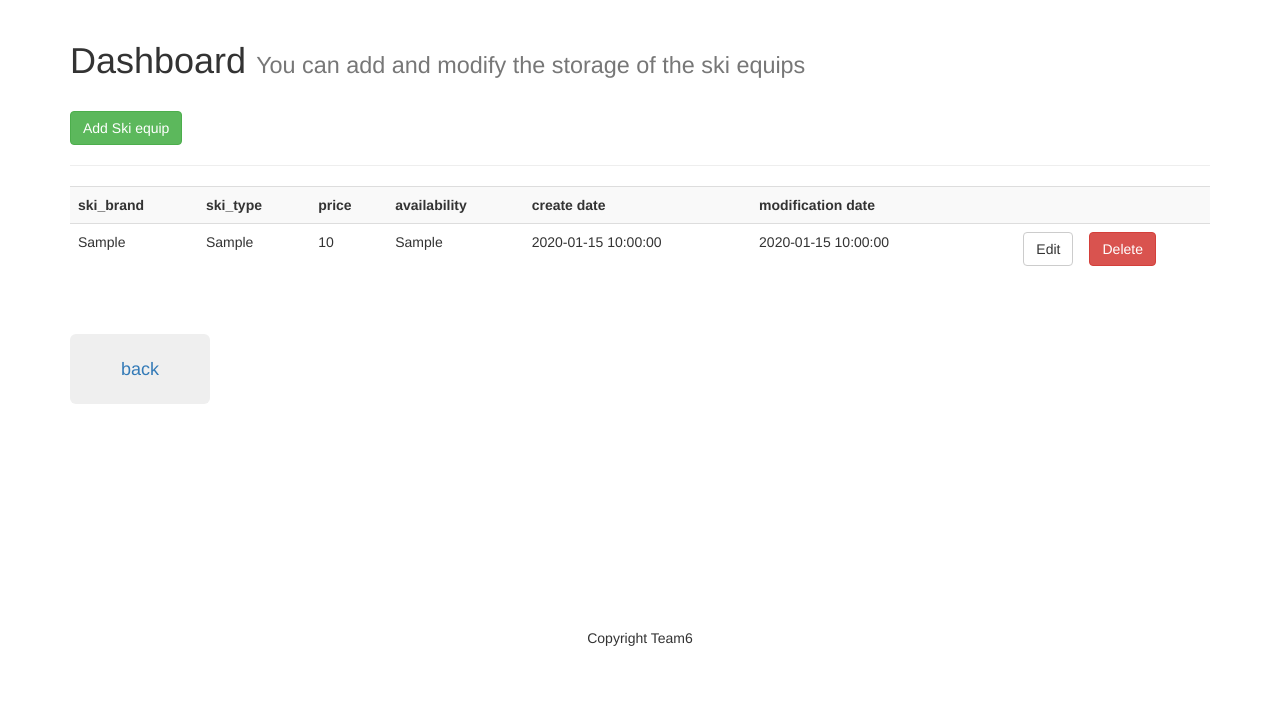
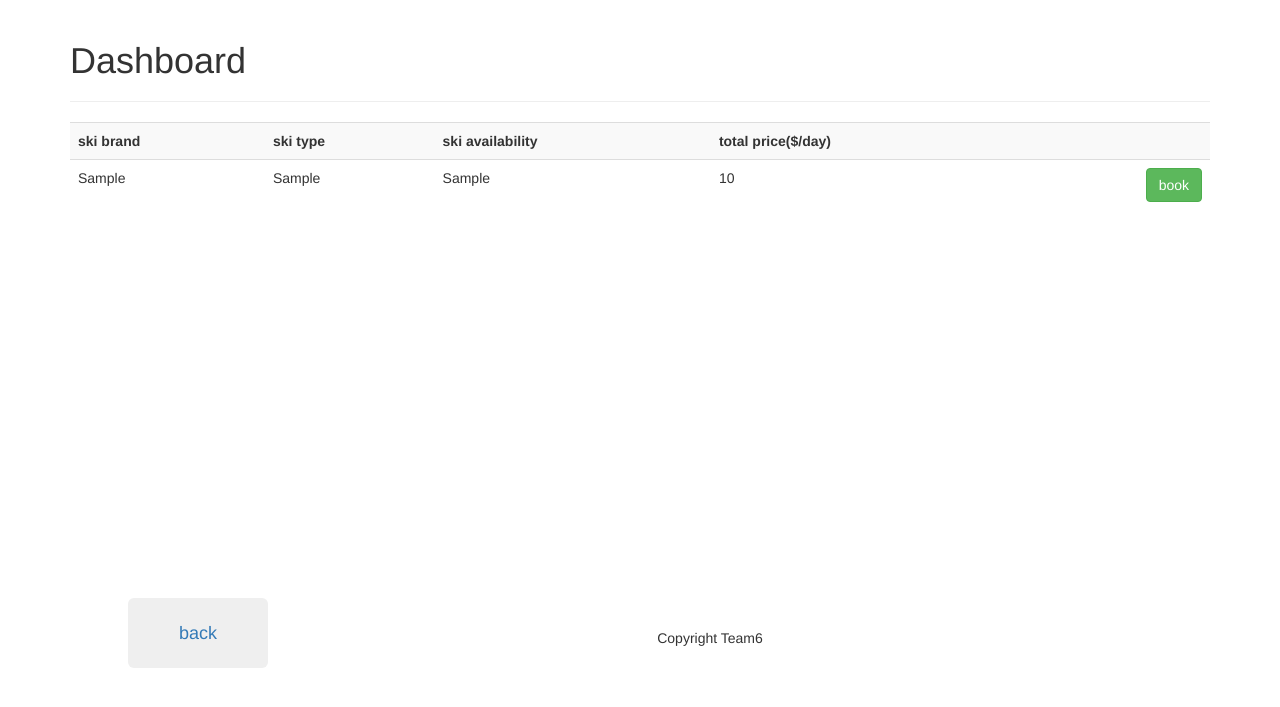
Before and after one commit to ITworkonline/ski_rental_heroku, a Flask app: page /dashboard in a window 1280 px wide. Shown: the part 52-759 px from the top of the page. Run offline with Flask 2, Linux system fonts and the light colour scheme; a user stored in the database is signed in; tables that the repository leaves empty hold one stand-in row (values such as "Sample post"); some libraries are stand-ins or nearby versions.

Commit message:
Update dashboard.html

```diff
--- a/app/templates/dashboard.html
+++ b/app/templates/dashboard.html
@@ -1,45 +1,42 @@
-{% extends "base.html" %}
+{% extends 'base.html'%}
 
 {% block app_content %}
-<h1>Dashboard <small>You can add and modify the storage of the ski equips</small></h1>
-<br>
-<a class ="btn btn-success" href = '/add_ski'>Add Ski equip</a>
+{% if skis != None %}
+    <h1>Dashboard </h1>
 <hr>
 <table class="table table-striped">
     <tr>
-      <th>ski_brand</th>
-      <th>ski_type</th>
-        <th>price</th>
-        <th>availability</th>
-      <th>create date</th>
-      <th>modification date</th>
-      <th></th>
-      <th></th>
+      <th>ski brand</th>
+      <th>ski type</th>
+        <th>ski availability</th>
+        <th>total price($/day)</th>
+        <th></th>
     </tr>
-    {% for ski in skis %} <!-- Use the ski db pushed from the back end in routes.py and do a for loop to display each individual row -->
+    {% for ski in skis %}
       <tr>
         <td>{{ski.ski_brand}}</td>
         <td>{{ski.ski_type}}</td>
-          <td>{{ski.price}}</td>
-          <td>{{ski.availability}}</td>
-        <td>{{ski.create_date}}</td>
-        <td>{{ski.modification_time}}</td>
-        <td><a href="edit_ski/{{ski.id}}" class="btn btn-default pull-right">Edit</a></td>
-        <td>
+        <td>{{ski.availability}}</td>
+        <td>{{ski.price}}</td>
 
-          <form action="{{url_for('delete_ski', id=ski.id)}}" method="post">
-            <input type="hidden" name="_method" value="DELETE">
-            <input type="submit" value="Delete" class="btn btn-danger">
-          </form>
+        <td><a href="/customer/pay/{{ski.id}}" class="btn btn-success pull-right">book</a></td>
+{%endfor%}
+ {% else %}
+    <h1>Dashboard</h1>
+          <hr>
+          <div class="'jumbotron text-center">
+              <br>
+              <br>
+        <p class="lead">
+            Oops...There is no more this type of ski available at any level.
+            <br>
+            Please go back and select other ski type/brand.
+        </p>
+    </div>
 
-        </td>
-      </tr>
-    {% endfor %}
-  </table>
-<br>
-<br>
-  <a href=/admin >
-                <button class="btn btn-lg" style=" left: 10%; right: 20%; bottom: 10%; height:70px; width:140px">
+    {% endif %}
+          <a href=/customer >
+                <button class="btn btn-lg" style="position: absolute; left: 10%; right: 20%; bottom: 10%; height:70px; width:140px">
                     back </button>
             </a>
 {% endblock %}
```
